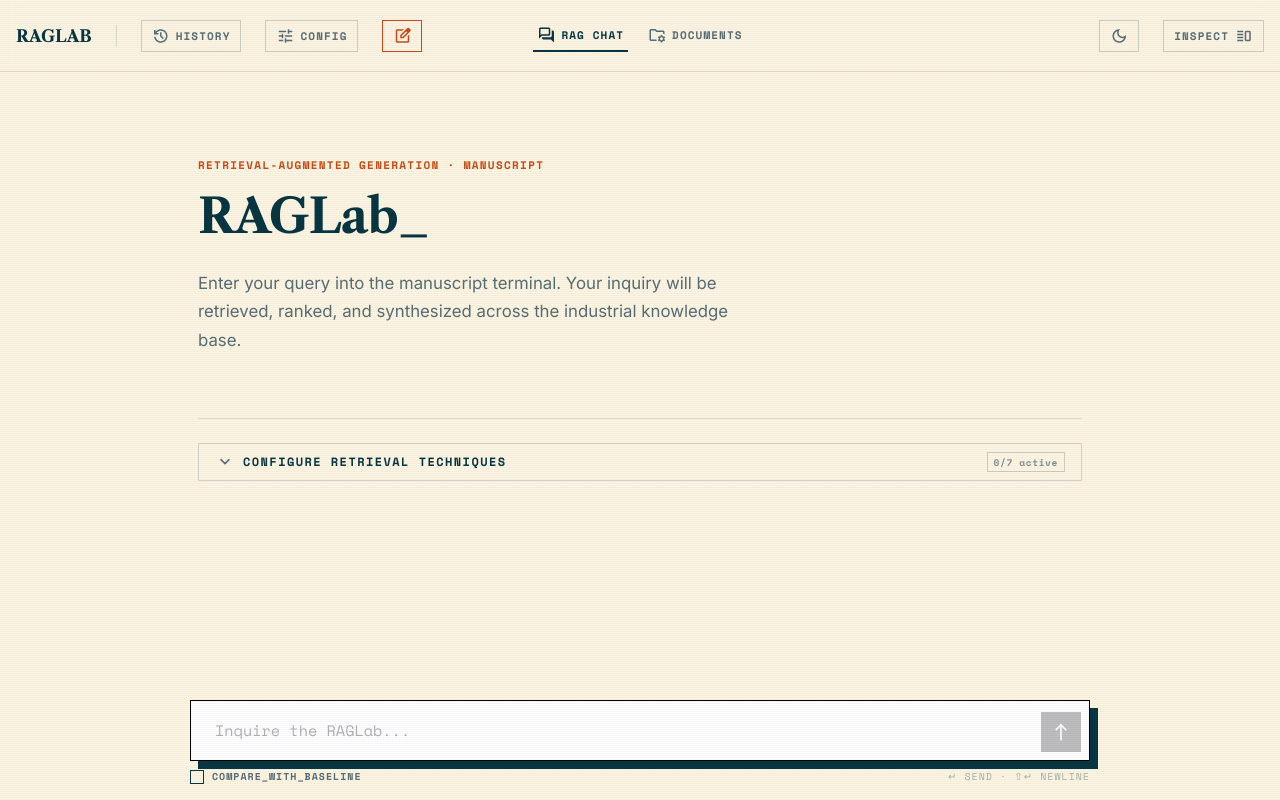
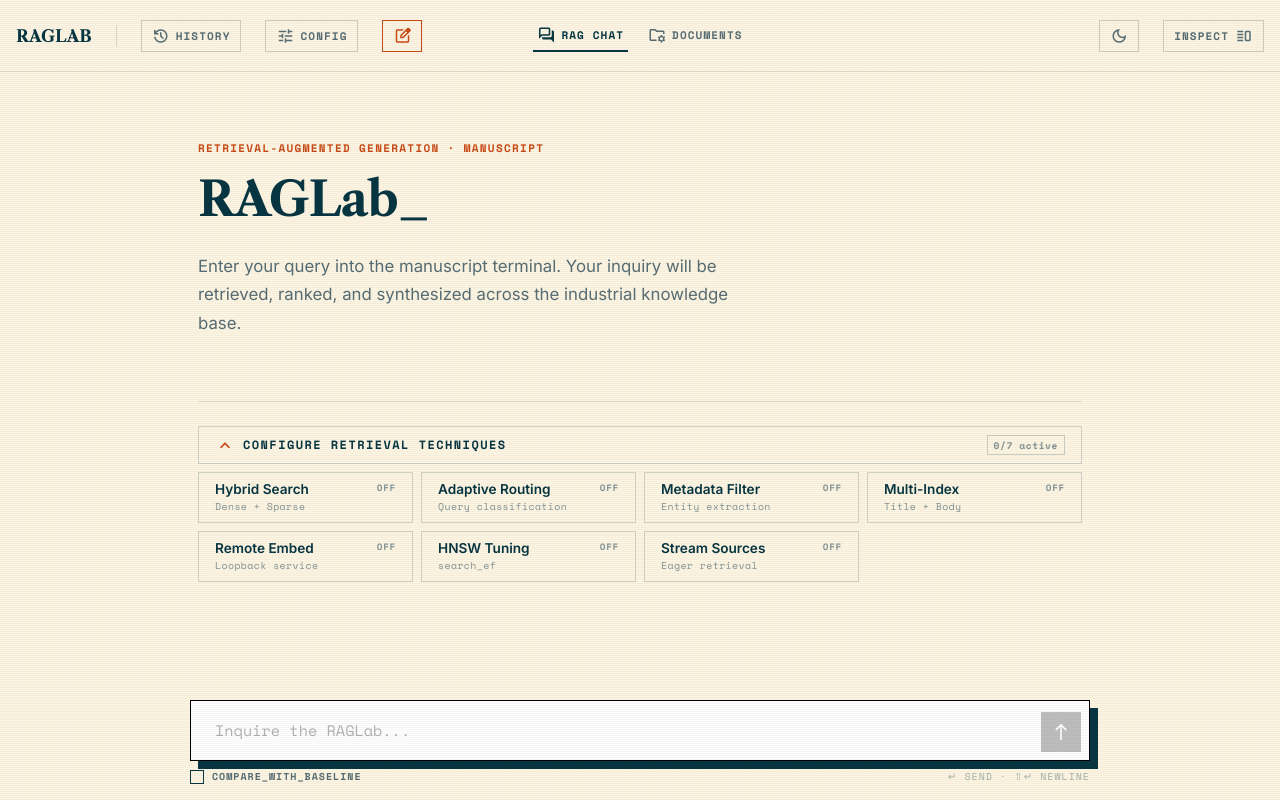
Before and after one commit to yashbodake/RAGLab, a Vue app in the folder frontend/: page / in a window 1280 px wide. Built offline with nearby package versions, Linux system fonts and the light colour scheme.

Commit message:
Show retrieval feature config expanded on first load for discoverability

```diff
--- a/frontend/src/components/ChatArea.vue
+++ b/frontend/src/components/ChatArea.vue
@@ -32,9 +32,11 @@ const canRegenerate = computed(() => {
     && messages.value[n - 2].role === 'user';
 });
 
-// Feature grid is collapsed by default so the welcome screen stays clean —
-// everything (headline + message + input hint) fits in one frame.
-const featuresExpanded = ref(false);
+// Feature grid starts EXPANDED on the welcome screen so the retrieval
+// techniques are immediately visible for the first query — more discoverable
+// than collapsed-by-default. It disappears with the welcome screen once the
+// first message is sent, so there's nothing to auto-collapse.
+const featuresExpanded = ref(true);
 
 // Count of currently-enabled features, for the badge.
 const activeFeatureCount = computed(() =>
```
